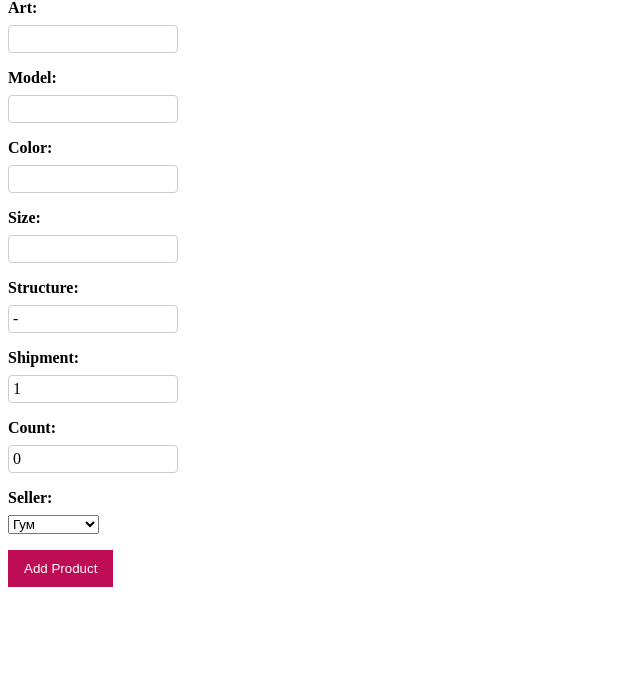
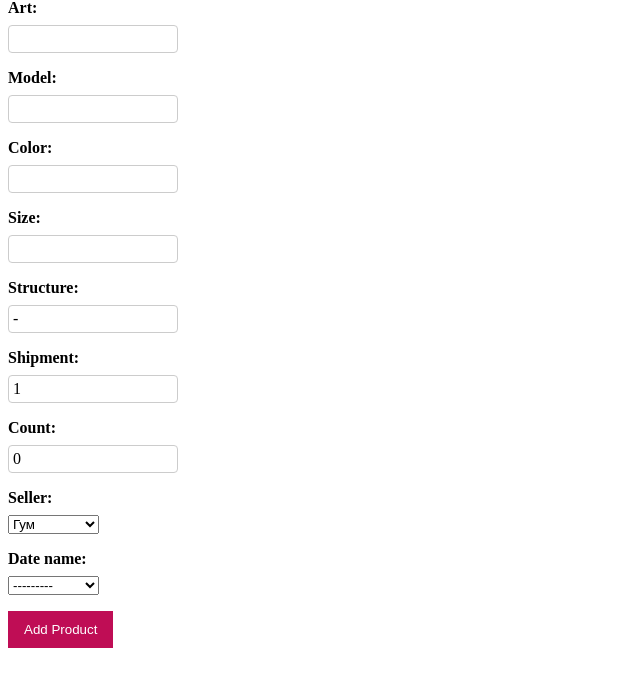
Before and after one commit to Jendobas/accounting_table, a Django app: page /add/ in a window 1280 px wide. Shown: the part 81-768 px from the top of the page, without its empty margins (0-640 px from the left). Run offline with Django 4.2, Linux system fonts and the light colour scheme; data comes from the database, SQL or seed files in the repository.

```diff
--- a/tab/forms.py
+++ b/tab/forms.py
@@ -5,7 +5,7 @@ from .models import Product
 class ProductForm(forms.ModelForm):
     class Meta:
         model = Product
-        fields = ('art', 'model', 'color', 'size', 'structure', 'shipment', 'count', 'seller')
+        fields = ('art', 'model', 'color', 'size', 'structure', 'shipment', 'count', 'seller', 'date_name')
 
 
 class Filter(forms.Form):
--- a/tab/models.py
+++ b/tab/models.py
@@ -1,4 +1,12 @@
 from django.db import models
+
+
+class Deliveries(models.Model):
+    date = models.DateField(auto_now_add=True)
+    comment = models.CharField(max_length=20, default='-')
+
+    def __str__(self):
+        return f'{self.date}'
 
 
 class Product(models.Model):
@@ -12,7 +20,6 @@ class Product(models.Model):
         (SALON, 'Салон'),
     ]
 
-    date = models.DateField(auto_now_add=True)
     art = models.CharField(max_length=20)
     model = models.CharField(max_length=80)
     color = models.CharField(max_length=20)
@@ -21,6 +28,7 @@ class Product(models.Model):
     shipment = models.IntegerField(default=1)  # поставили вещей
     count = models.IntegerField(default=0)  # всего вещей
     seller = models.CharField(max_length=10, choices=SELLERS, default=GUM)
+    date_name = models.ForeignKey(Deliveries, on_delete=models.PROTECT, null=True)
 
     def remains(self):
         if self.count < self.shipment:
--- a/tab/static/tab/css/styles.css
+++ b/tab/static/tab/css/styles.css
@@ -79,3 +79,25 @@ button:active {
     display: block;
     margin-bottom: 0.5rem;
 }
+
+.table_a {
+  outline: none;
+  text-decoration: none;
+  display: inline-block;
+  width: 19.5%;
+  margin-right: 0%;
+  text-align: left;
+  line-height: 3;
+  color: black;
+}
+
+.table_home {
+	width: 400px;
+	margin-bottom: 20px;
+	border: 5px solid #fff;
+	border-top: 5px solid #fff;
+	border-bottom: 3px solid #fff;
+	border-collapse: collapse;
+	outline: 3px solid #ffd300;
+	font-size: 15px;
+	background: #fff!important;
--- a/tab/templates/tab/add_prod.html
+++ b/tab/templates/tab/add_prod.html
@@ -9,4 +9,5 @@
         <button type="submit">Add Product</button>
     </form>
 </div>
+
 {% endblock %}
--- a/tab/urls.py
+++ b/tab/urls.py
@@ -2,6 +2,7 @@ from django.urls import path
 from . import views
 
 urlpatterns = [
-    path('', views.index),
     path('add/', views.add_prod),
+    path('', views.home),
+    path('delivery/<int:id_delivery>', views.one_delivery, name='delivery_detail'),
 ]
--- a/tab/views.py
+++ b/tab/views.py
@@ -1,5 +1,5 @@
 from django.shortcuts import render, redirect
-from .models import Product
+from .models import Product, Deliveries
 from .forms import ProductForm, Filter, FilterDate
 from datetime import timedelta, datetime
 
@@ -15,7 +15,7 @@ def add_prod(request):
     return render(request, 'tab/add_prod.html', {'form': form})
 
 
-def index(request):
+def home(request):
     form = Filter()
     form_date = FilterDate()
 
@@ -24,18 +24,24 @@ def index(request):
         if 'filter_seller' in request.POST:
             form = Filter()
             resp = request.POST['filter_seller']
-            products = Product.objects.filter(seller__contains=resp)[::-1]  # Показать все ячейки с подстрокой resp
-            return render(request, 'tab/index.html', {'products': products, 'form': form, 'form_date': form_date})
+            seller = Product.objects.filter(seller__contains=resp)  # Показать все ячейки с подстрокой resp
+            return render(request, 'tab/home.html', {'deliveries': deliveries, 'form': form, 'form_date': form_date})
 
         elif 'filter_date' in request.POST:
+
             form_date = FilterDate()
             resp = request.POST['filter_date']
             if resp == 'WEEK':
                 week_ago = datetime.now().date() - timedelta(days=7)
             elif resp == 'MONTH':
                 week_ago = datetime.now().date() - timedelta(days=31)
-            products = Product.objects.filter(date__gte=week_ago)[::-1]
-            return render(request, 'tab/index.html', {'products': products, 'form': form, 'form_date': form_date})
+            deliveries = Deliveries.objects.filter(date__gte=week_ago)[::-1]
+            return render(request, 'tab/home.html', {'deliveries': deliveries, 'form': form, 'form_date': form_date})
 
-    products = Product.objects.all()[::-1]
-    return render(request, 'tab/index.html', {'products': products, 'form': form, 'form_date': form_date})
+    deliveries = Deliveries.objects.all()[::-1]
+    return render(request, 'tab/home.html', {'deliveries': deliveries, 'form': form, 'form_date': form_date})
+
+
+def one_delivery(request, id_delivery: int):
+    delivery = Product.objects.filter(date_name_id=id_delivery)
+    return render(request, 'tab/one-delivery.html', {'delivery': delivery})
```
Also changed, not shown: requirements.txt (added, +9 -0 lines), tab/admin.py (+5 -4 lines), tab/templates/tab/home.html (added, +47 -0 lines), tab/templates/tab/one-delivery.html (renamed from tab/templates/tab/index.html, +2 -25 lines), db.sqlite3, tab/migrations/0012_deliveries_remove_product_date_product_date_name.py (added), tab/migrations/0013_deliveries_comment.py (added).
